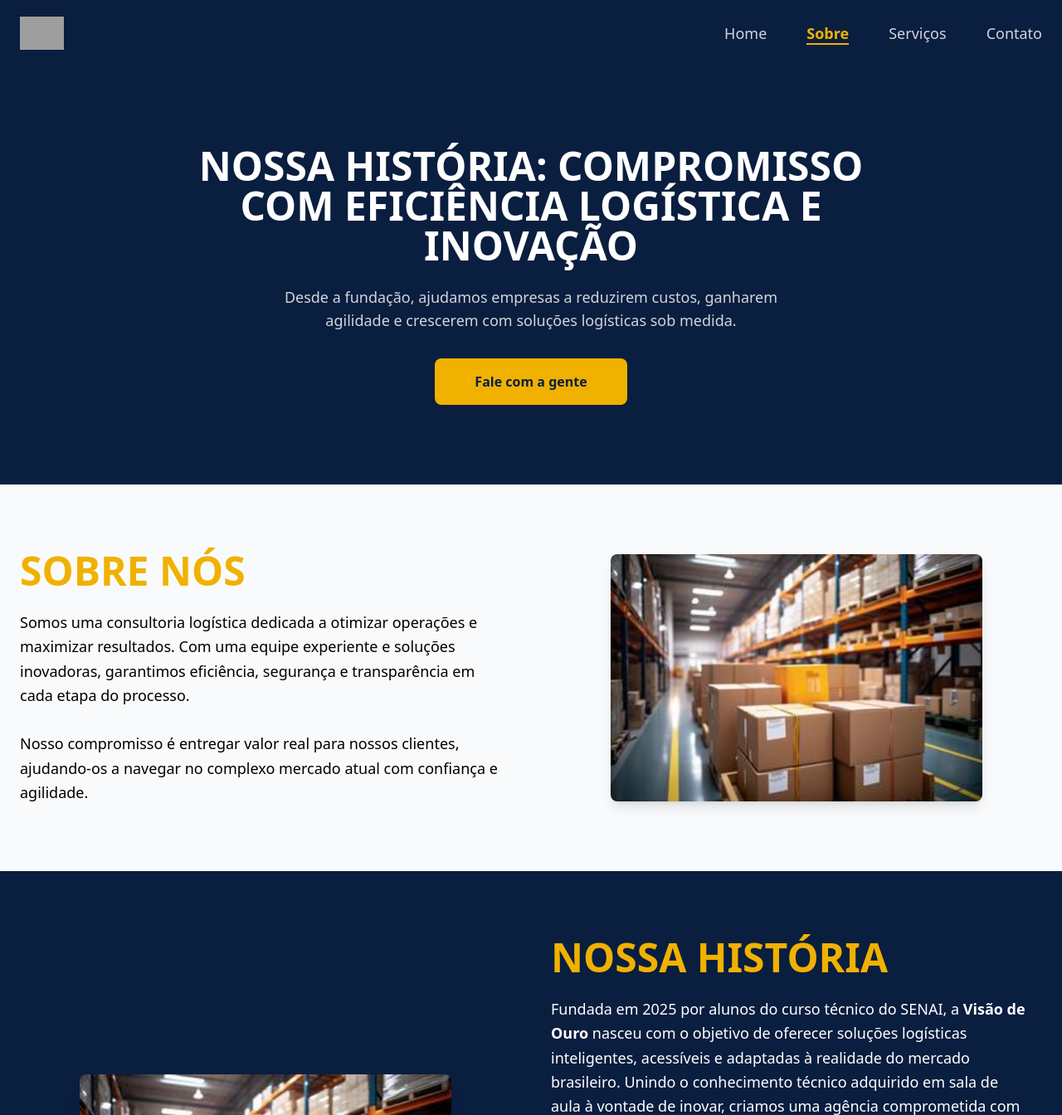
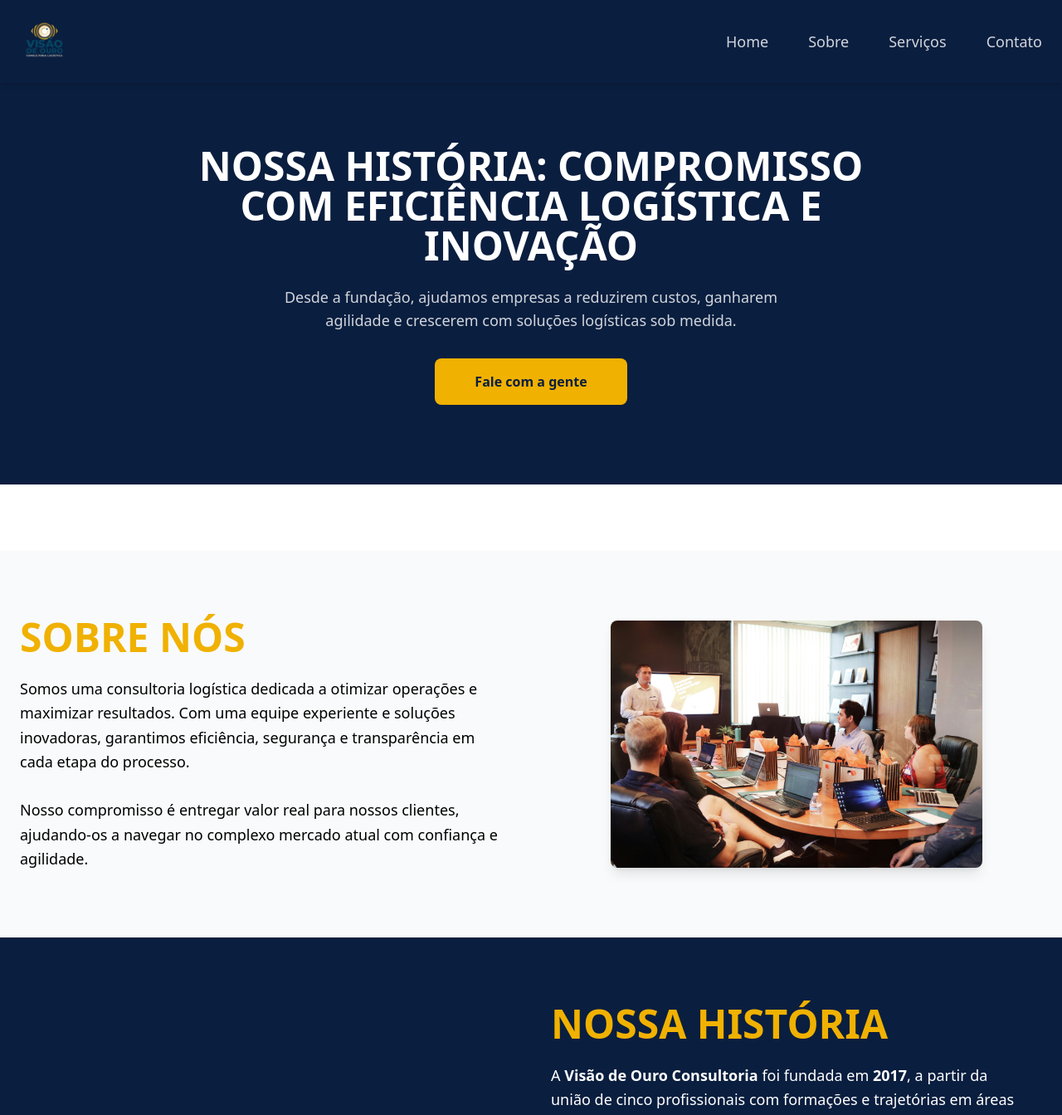
Before and after one commit to purpesy/visao-de-ouro, a PHP site: page /sobre.php in a window 1280 px wide. Shown: the top 1344 px of the page at 83% size. Run offline with PHP 8.4, Linux system fonts and the light colour scheme; data that the repository does not hold is empty; grey boxes are pictures that could not be loaded.

Commit message:
Site finalizado!

```diff
--- a/components/header.php
+++ b/components/header.php
@@ -1,16 +1,11 @@
-<?php
-$currentPage = basename($_SERVER['PHP_SELF']);
-?>
-
-<header class="bg-azul-escuro shadow-md">
+<header class="fixed top-0 left-0 w-full z-50 bg-azul-escuro shadow-md">
   <div class="container mx-auto px-6 py-5 flex items-center">
     <div class="logo">
-      <img src="img/logo.png" alt="Logo" class="h-10">
+      <img src="img/logo.png" alt="Logo" class="h-15 w-auto">
     </div>
 
-    <div class="flex-1"></div> <!-- Espaço flexível que empurra o menu e botão pro final -->
+    <div class="flex-1"></div>
 
-    <!-- Botão hamburger: só visível em telas pequenas -->
     <button id="menu-btn" class="md:hidden text-gray-300 focus:outline-none">
       <svg class="w-8 h-8" fill="none" stroke="currentColor" viewBox="0 0 24 24">
         <path stroke-linecap="round" stroke-linejoin="round" stroke-width="2"
@@ -18,7 +13,6 @@ $currentPage = basename($_SERVER['PHP_SELF']);
       </svg>
     </button>
 
-    <!-- Menu principal desktop -->
     <nav>
       <ul id="menu" class="hidden md:flex space-x-12 font-sans text-gray-300 text-lg ml-6">
         <li>
@@ -37,7 +31,6 @@ $currentPage = basename($_SERVER['PHP_SELF']);
     </nav>
   </div>
 
-  <!-- Menu mobile (vertical) -->
   <nav id="mobile-menu" class="md:hidden bg-[#0A1E3F] hidden">
     <ul class="flex flex-col space-y-4 px-6 py-4 font-sans text-gray-300 text-lg">
       <li>
--- a/components/hero.php
+++ b/components/hero.php
@@ -1,4 +1,4 @@
-<section class="hero bg-[#0a1e3f] text-white py-24 px-6 text-center">
+<section class="hero bg-[#0a1e3f] text-white py-24 px-6 text-center my-20">
     <h1 class="text-xl md:text-5xl font-extrabold max-w-4xl mx-auto mb-6 uppercase">
         <?= $titulo ?>
     </h1>
--- a/components/sobre.php
+++ b/components/sobre.php
@@ -12,7 +12,7 @@
       </div>
 
       <div class="flex justify-center reveal">
-        <img src="img/imagem-exemplo.jpg" alt="Sobre Nós" class="w-full max-w-md h-auto rounded-lg shadow-lg object-cover">
+        <img src="img/sobre-nos.jpg" alt="Sobre Nós" class="w-full max-w-md h-auto rounded-lg shadow-lg object-cover">
       </div>
 
     </div>
--- a/sobre.php
+++ b/sobre.php
@@ -18,16 +18,21 @@
             <div class="container mx-auto px-6">
                 <div class="grid grid-cols-1 md:grid-cols-2 gap-12 items-center">
                     <div class="flex justify-center">
-                        <img src="img/imagem-exemplo.jpg" alt="Imagem da história" class="w-full max-w-md h-auto rounded-lg shadow-xl object-cover">
+                        <img src="img/historia.jpg" alt="Imagem da história" class="w-full max-w-md h-auto rounded-lg shadow-xl object-cover">
                     </div>
                     <div class="text-center md:text-left">
                         <h2 class="text-2xl md:text-5xl font-extrabold mb-6 text-yellow-500">NOSSA HISTÓRIA</h2>
                         <p class="text-base md:text-lg leading-relaxed max-w-xl mx-auto md:mx-0">
-                            Fundada em 2025 por alunos do curso técnico do SENAI, a <strong>Visão de Ouro</strong> nasceu com o objetivo de oferecer soluções logísticas inteligentes, acessíveis e adaptadas à realidade do mercado brasileiro. Unindo o conhecimento técnico adquirido em sala de aula à vontade de inovar, criamos uma agência comprometida com a <strong>excelência</strong> e a <strong>eficiência operacional</strong>. <br>
+                            A <strong>Visão de Ouro Consultoria</strong> foi fundada em <strong>2017</strong>, a partir da união de cinco profissionais com formações e trajetórias em áreas distintas. Apesar das diferentes especializações, todos enfrentavam desafios similares no dia a dia: <strong>falhas nos processos logísticos</strong>, gargalos no recebimento de mercadorias, problemas com layout de armazenagem e falta de integração nas operações. <br>
 
-                            Mesmo sendo uma iniciativa jovem, a <strong>Visão de Ouro</strong> carrega em seu DNA a busca constante por <strong>melhorias nos processos logísticos</strong>, contribuindo para o crescimento sustentável de empresas de diferentes portes e setores. Nossa missão é transformar desafios em oportunidades por meio de <strong>planejamento estratégico</strong>, <strong>análise de dados</strong> e aplicação de <strong>boas práticas logísticas</strong>. <br>
+                            Essas dificuldades despertaram um objetivo em comum — <strong>criar uma consultoria capaz de oferecer soluções logísticas estratégicas, personalizadas e eficientes</strong>, com base em experiências reais vividas dentro das empresas. <br>
 
-                            Com uma equipe dedicada, formada por profissionais em formação e orientada por princípios de <strong>responsabilidade</strong>, <strong>inovação</strong> e <strong>aprendizado contínuo</strong>, seguimos construindo uma trajetória de impacto e profissionalismo. Estamos prontos para deixar nossa marca no setor logístico brasileiro com <strong>visão</strong>, <strong>estratégia</strong> e <strong>resultados</strong>.
+                            Assim nasceu a <strong>Visão de Ouro</strong>: uma consultoria que alia <strong>conhecimento técnico</strong>, <strong>visão estratégica</strong> e <strong>compromisso com resultados</strong>. Desde então, atuamos ao lado de empresas que buscam transformar sua logística em um <strong>diferencial competitivo</strong>. <br>
+
+                            Com foco em <strong>excelência</strong>, <strong>inovação</strong> e <strong>crescimento sustentável</strong>, desenvolvemos projetos sob medida, sempre com <strong>transparência</strong>, <strong>ética</strong> e atenção às necessidades específicas de cada cliente. <br>
+
+                            Mais do que resolver problemas, entregamos <strong>clareza</strong>, <strong>estrutura</strong> e <strong>valor</strong>.
+
 
                         </p>
                     </div>
@@ -46,7 +51,7 @@
                         </p>
                     </div>
                     <div class="flex justify-center">
-                        <img src="img/imagem-exemplo.jpg" alt="Imagem da visão" class="w-full max-w-md h-auto rounded-lg shadow-xl object-cover">
+                        <img src="img/visao.jpg" alt="Imagem da visão" class="w-full max-w-md h-auto rounded-lg shadow-xl object-cover">
                     </div>
                 </div>
             </div>
@@ -57,7 +62,7 @@
             <div class="container mx-auto px-6">
                 <div class="grid grid-cols-1 md:grid-cols-2 gap-12 items-center">
                     <div class="flex justify-center">
-                        <img src="img/imagem-exemplo.jpg" alt="Imagem da missão" class="w-full max-w-md h-auto rounded-lg shadow-xl object-cover">
+                        <img src="img/missao.jpg" alt="Imagem da missão" class="w-full max-w-md h-auto rounded-lg shadow-xl object-cover">
                     </div>
                     <div class="text-center md:text-left">
                         <h2 class="text-2xl md:text-5xl font-extrabold mb-6 text-yellow-500">NOSSA MISSÃO</h2>
@@ -85,7 +90,7 @@
                         </ul>
                     </div>
                     <div class="flex justify-center">
-                        <img src="img/imagem-exemplo.jpg" alt="Imagem dos valores" class="w-full max-w-md h-auto rounded-lg shadow-xl object-cover">
+                        <img src="img/valores.jpg" alt="Imagem dos valores" class="w-full max-w-md h-auto rounded-lg shadow-xl object-cover">
                     </div>
                 </div>
             </div>
```
Also changed, not shown: servico.php (+14 -0 lines), img/logo.png (added), img/missao.jpg (renamed from img/imagem-exemplo.jpg), img/sobre-nos.jpg (added), img/visao.jpg (added), 2 other files.
